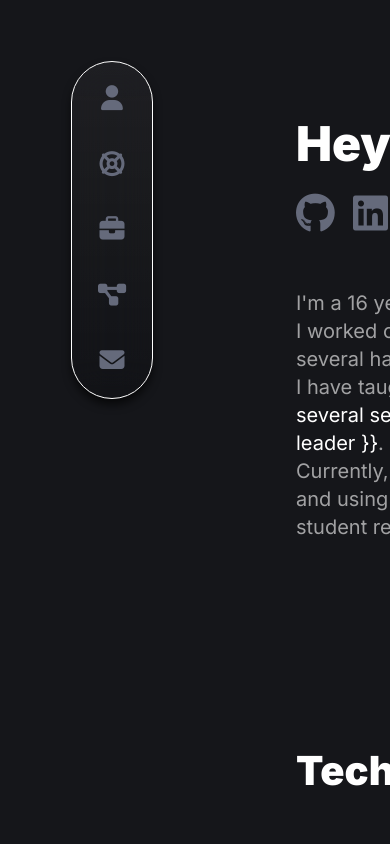
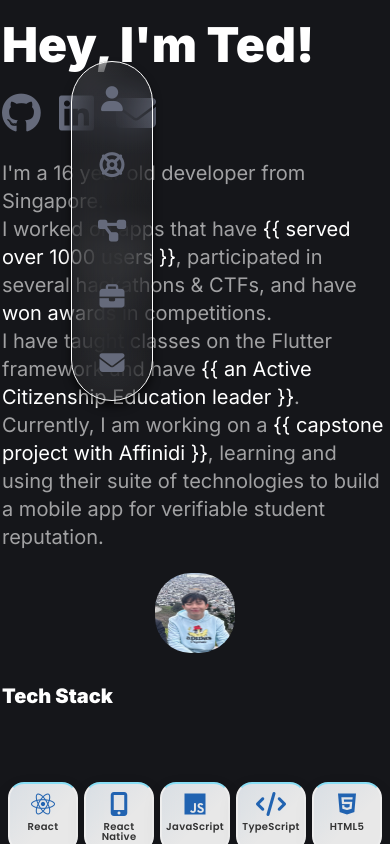
Before and after one commit to tedydevmac/gmwted, a React (Vite) app: page / in a window 390 px wide. Built offline with nearby package versions, Linux system fonts and the light colour scheme.

Commit message:
fixed a lot of stuff

```diff
--- a/src/App.css
+++ b/src/App.css
@@ -195,7 +195,7 @@ html::-webkit-scrollbar {
 }
 
 .home .navigation {
-  height: 337.5px;
+  height: 340px;
   left: 71px;
   position: fixed;
   top: 61px;
@@ -270,12 +270,30 @@ html::-webkit-scrollbar {
   width: 110px;
   box-shadow: 0px 8px 20px rgba(0, 0, 0, 0.08);
   transition: all 0.4s cubic-bezier(0.175, 0.885, 0.32, 1.275);
-  border: 1px solid rgba(255, 255, 255, 0.3);
+  border: 2.5px solid rgba(255, 255, 255, 0.3);
+  border-top-width: 5px;
   position: relative;
   overflow: hidden;
   cursor: pointer;
   transform-origin: center bottom;
   transform: translateZ(0);
+}
+
+/* Add more obvious borderTop colors for each skill category */
+.skill-item:nth-child(-n + 8) {
+  border-top: 5px solid #00bfff; /* Frontend - bright blue */
+}
+.skill-item:nth-child(n + 9):nth-child(-n + 14) {
+  border-top: 5px solid #0077ff; /* Backend - deep blue */
+}
+.skill-item:nth-child(n + 15):nth-child(-n + 18) {
+  border-top: 5px solid #ff9800; /* Data Science - orange */
+}
+.skill-item:nth-child(n + 19):nth-child(-n + 21) {
+  border-top: 5px solid #43a047; /* DevOps - green */
+}
+.skill-item:nth-child(n + 22) {
+  border-top: 5px solid #e53935; /* Hardware & IoT - red */
 }
 
 .skill-item::before {
@@ -328,7 +346,7 @@ html::-webkit-scrollbar {
   font-weight: 600;
   margin: 0;
   text-align: center;
-  font-size: 13px;
+  font-size: 16px;
   font-family: "Poppins", sans-serif;
   letter-spacing: 0.3px;
   position: relative;
@@ -407,3 +425,126 @@ html::-webkit-scrollbar {
     padding: 4px 10px;
   }
 }
+
+/* Responsive Design */
+@media (max-width: 1200px) {
+  .home {
+    padding: 30px 20px;
+    width: 100vw;
+  }
+  .home .main {
+    max-width: 100vw;
+    gap: 60px;
+  }
+}
+
+@media (max-width: 900px) {
+  .home {
+    padding: 20px 5px;
+    width: 100vw;
+    gap: 40px;
+  }
+  .home .main {
+    gap: 40px;
+    max-width: 100vw;
+  }
+  .home .about {
+    max-width: 100vw;
+    padding: 24px 10px;
+    gap: 20px;
+  }
+  .home .introrow {
+    flex-direction: column;
+    align-items: center;
+    gap: 24px;
+  }
+  .home .profile {
+    width: 120px;
+    height: 120px;
+    margin: 0 auto;
+    display: block;
+  }
+  .home .title {
+    padding: 0 10px;
+  }
+  .home .column {
+    gap: 16px;
+    padding-top: 1%;
+  }
+  .skills-container {
+    gap: 10px;
+    padding: 10px 2px;
+    max-width: 100vw;
+  }
+  .skill-item {
+    width: 90px;
+    padding: 12px 6px;
+  }
+  .experience-control-row {
+    width: 100vw;
+    padding: 20px 0 20px 0;
+    gap: 8px;
+  }
+}
+
+@media (max-width: 600px) {
+  .home {
+    padding: 8px 0px;
+    gap: 20px;
+    width: 100vw;
+  }
+  .home .main {
+    gap: 20px;
+    max-width: 100vw;
+  }
+  .home .about {
+    max-width: 100vw;
+    padding: 10px 2px;
+    gap: 10px;
+  }
+  .home .introrow {
+    flex-direction: column;
+    align-items: center;
+    gap: 12px;
+  }
+  .home .profile {
+    width: 80px;
+    height: 80px;
+    margin: 0 auto;
+    display: block;
+  }
+  .home .title {
+    padding: 0 2px;
+  }
+  .home .text-wrapper-6 {
+    font-size: 20px;
+  }
+  .home .column {
+    gap: 8px;
+    padding-top: 0.5%;
+  }
+  .skills-container {
+    gap: 6px;
+    padding: 6px 0px;
+    max-width: 100vw;
+  }
+  .skill-item {
+    width: 70px;
+    padding: 8px 2px;
+  }
+  .skill-icon {
+    font-size: 24px;
+    margin-bottom: 6px;
+  }
+  .skill-name {
+    font-size: 10px;
+  }
+  .experience-control-row {
+    width: 100vw;
+    padding: 10px 0 10px 0;
+    gap: 4px;
+  }
+  .home .content {
+    gap: 16px;
+  }
+}
--- a/src/App.jsx
+++ b/src/App.jsx
@@ -87,8 +87,8 @@ export const App = () => {
     { name: "TypeScript", icon: "fa-solid fa-code" },
     { name: "HTML5", icon: "fa-brands fa-html5" },
     { name: "CSS3", icon: "fa-brands fa-css3-alt" },
-    { name: "Flutter", icon: "fa-solid fa-mobile-screen" },
-    { name: "Dart", icon: "fa-solid fa-bullseye" },
+    { name: "Flutter", icon: "fa-brands fa-flutter" },
+    { name: "Dart", icon: "fa-brands fa-dart-lang" },
 
     // Backend & Languages
     { name: "Python", icon: "fa-brands fa-python" },
@@ -102,6 +102,8 @@ export const App = () => {
     { name: "NumPy", icon: "fa-solid fa-calculator" },
     { name: "TensorFlow", icon: "fa-solid fa-brain" },
     { name: "OpenCV", icon: "fa-solid fa-camera" },
+    { name: "PyTorch", icon: "fa-solid fa-fire-flame-curved" },
+    { name: "Streamlit", icon: "fa-solid fa-water" },
 
     // DevOps & Tools
     { name: "Firebase", icon: "fa-solid fa-fire" },
@@ -158,11 +160,6 @@ export const App = () => {
                 in competitions. <br />I have taught classes on the Flutter
                 framework and have
               </span>
-              <span className="text-wrapper-5">
-                {" "}
-                engaged in several service-learning projects{" "}
-              </span>
-              <span className="text-wrapper-4">as</span>
               <span className="text-wrapper-5">
                 {" "}
                 {"{"}
@@ -238,26 +235,6 @@ export const App = () => {
             desc={currentExperience.desc}
             imgSrc={currentExperience.imgSrc}
           />
-        </div>
-
-        <div className="content" id="internships">
-          <div className="title">
-            <div className="text-wrapper-6">Work</div>
-          </div>
-          <div className="internships-container">
-            {internships.map((internship, index) => (
-              <InternshipCard
-                key={index}
-                title={internship.title}
-                period={internship.period}
-                company={internship.company}
-                description={internship.description}
-                technologies={internship.technologies}
-                imgSrc={internship.imgSrc}
-                index={index}
-              />
-            ))}
-          </div>
         </div>
 
         <Notice />
@@ -392,6 +369,21 @@ export const App = () => {
             />
             <Card
               tooBig={false}
+              singleImage={true}
+              images={["/assets/logos/buildingblocs.png"]}
+              title={"BuildingBloCS 2025"}
+              description={
+                "Made AI models to improve accessiblity for the deaf and blind, bundled in an app for everyday use"
+              }
+              imageUrl={"fa-solid fa-universal-access"}
+              imageSrc={"/assets/logos/buildingblocs.png"}
+              iconHover={false}
+              expanddesc={
+                "Made AI models to improve accessiblity for the deaf and blind, bundled in an App for everyday use. BuildingBloCS is a hackathon focused on accessibility and inclusivity."
+              }
+            />
+            <Card
+              tooBig={false}
               singleImage={false}
               images={["/assets/logos/astrigues.png"]}
               title={"Raffles Astronomy Astrigue' 24 Nocturne"}
@@ -461,7 +453,7 @@ export const App = () => {
             <Card
               tooBig={false}
               singleImage={true}
-              images={["/assets/perse/persecc.png"]}
+              images={["/assets/persecc.png"]}
               title={"Perse Coding Challenge 2023 - 2025"}
               description={
                 "Won Distinction - Best in School award in 2023, Won Distinction in 2025 "
@@ -476,6 +468,7 @@ export const App = () => {
             />
           </div>
         </div>
+
         <div className="content">
           <div className="title">
             <div className="text-wrapper-6">School Events / Projects</div>
@@ -564,7 +557,6 @@ export const App = () => {
             <Card
               tooBig={false}
               singleImage={false}
-              ß
               images={["/assets/logos/telegram.webp"]}
               title="Student Helper AI Bot - ARTC-SST Innovation Pre-amp"
               description="A Telegram bot to assist students in their school work management"
@@ -606,6 +598,27 @@ export const App = () => {
             />
           </div>
         </div>
+
+        <div className="content" id="internships">
+          <div className="title">
+            <div className="text-wrapper-6">Work</div>
+          </div>
+          <div className="internships-container">
+            {internships.map((internship, index) => (
+              <InternshipCard
+                key={index}
+                title={internship.title}
+                period={internship.period}
+                company={internship.company}
+                description={internship.description}
+                technologies={internship.technologies}
+                imgSrc={internship.imgSrc}
+                index={index}
+              />
+            ))}
+          </div>
+        </div>
+
         <Contact />
       </div>
       <div id="footer">
--- a/src/components/Card/Card.css
+++ b/src/components/Card/Card.css
@@ -1,7 +1,8 @@
 .card {
   display: flex;
   flex: 0 0 585px;
-  height: 500px;
+  height: 540px;
+  min-height: 340px;
   width: 585px;
   padding: 8px;
   flex-direction: column;
@@ -58,7 +59,7 @@
   align-self: stretch;
   width: 100%;
   height: 0.01%;
-  max-height: 400px; /* Control maximum height for Safari */
+  max-height: 375px; /* Control maximum height for Safari */
 }
 .image.extend {
   padding: 0.175%;
@@ -68,7 +69,8 @@
 .img {
   width: 100%;
   height: 100%;
-  object-fit: contain;
+  max-height: 100%;
+  object-fit: cover;
   border-radius: 30px;
   background-color: radial-gradient(
     100% 100% at 50% 0%,
@@ -76,7 +78,10 @@
     rgba(255, 255, 255, 0.02) 100%
   );
   user-select: none;
-  max-height: 400px; /* Control maximum height for Safari */
+}
+
+.img.contain {
+  object-fit: contain;
 }
 
 .img.round-rectangle {
@@ -169,9 +174,19 @@
   display: flex;
   justify-content: center;
   align-items: center;
-  height: auto;
+  height: 100%;
   max-height: 70vh;
   width: 100%;
+}
+
+.carousel-image-container .img {
+  max-width: 100%;
+  max-height: 70vh;
+  width: auto;
+  height: auto;
+  object-fit: contain !important;
+  display: block;
+  margin: 0 auto;
 }
 
 .single-image-container {
@@ -182,3 +197,50 @@
   height: auto;
   max-height: 75vh;
 }
+
+/* Ensure card title and description wrap and do not overflow */
+.infotitle.cardtitle,
+.infotitle,
+.cardtitle {
+  white-space: normal !important;
+  word-break: break-word !important;
+  overflow-wrap: break-word !important;
+  width: 100%;
+  display: block;
+}
+.infodesc.carddesc,
+.infodesc,
+.carddesc {
+  white-space: normal !important;
+  word-break: break-word !important;
+  overflow-wrap: break-word !important;
+  width: 100%;
+  display: block;
+}
+
+@media (max-width: 900px) {
+  .card {
+    height: 410px;
+    min-height: 220px;
+    width: 95vw;
+    max-width: 98vw;
+  }
+  .img {
+    height: 100%;
+    max-height: 100%;
+  }
+}
+
+@media (max-width: 600px) {
+  .card {
+    height: 320px;
+    min-height: 160px;
+    width: 98vw;
+    max-width: 99vw;
+    padding: 4px;
+  }
+  .img {
+    height: 100%;
+    max-height: 100%;
+  }
+}
--- a/src/components/Card/Card.jsx
+++ b/src/components/Card/Card.jsx
@@ -28,7 +28,7 @@ export const Card = ({
             <img
               src={images[0]}
               alt={imageSrc}
-              className={`img single`}
+              className={`img single contain`}
               loading="lazy"
             ></img>
           </div>
@@ -50,7 +50,7 @@ export const Card = ({
                 <img
                   src={imgSrc}
                   alt={imageSrc}
-                  className={`img ${tooBig ? "scaledown" : ""}`}
+                  className={`img contain`}
                   loading="lazy"
                 />
               </div>
@@ -66,7 +66,9 @@ export const Card = ({
         >
           <img
             src={imageSrc}
-            className={`img ${iconHover ? "hover-enabled" : "round-rectangle"}`}
+            className={`img ${
+              iconHover ? "hover-enabled" : "round-rectangle contain"
+            }`}
           />
         </a>
       )}
--- a/src/components/Sidebar/Sidebar.jsx
+++ b/src/components/Sidebar/Sidebar.jsx
@@ -11,11 +11,11 @@ export const Sidebar = ({ className }) => {
         <a href="#experiences" className="icon-link" data-text="Experiences">
           <i className="fa-solid fa-life-ring"></i>{" "}
         </a>
+        <a href="#notice" className="icon-link" data-text="Projects">
+          <i className="fa-solid fa-diagram-project"></i>{" "}
+        </a>
         <a href="#internships" className="icon-link" data-text="Work">
           <i className="fa-solid fa-briefcase"></i>{" "}
-        </a>
-        <a href="#notice" className="icon-link" data-text="Projects">
-          <i className="fa-solid fa-diagram-project"></i>{" "}
         </a>
         <a href="#contact" className="icon-link" data-text="Contact Me">
           <i className="fas fa-envelope"></i> {/* Font Awesome icon */}
```
